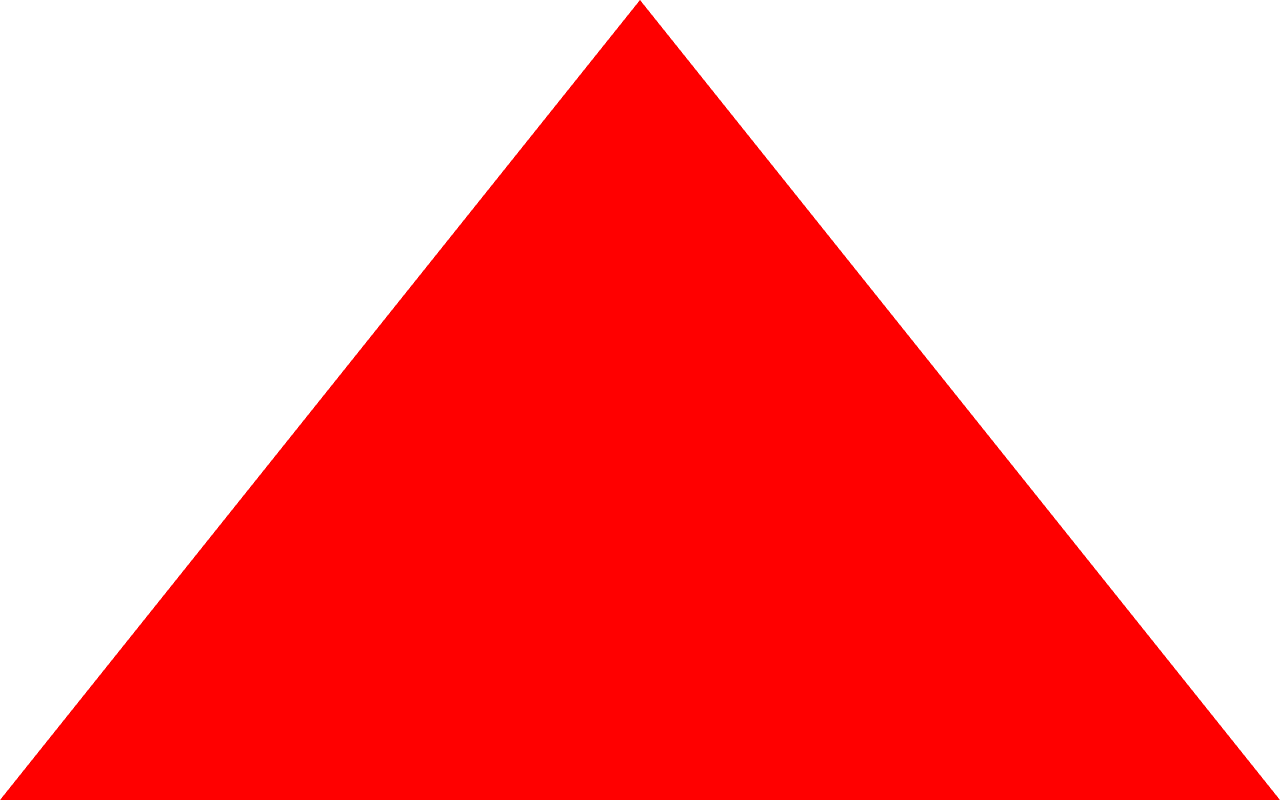
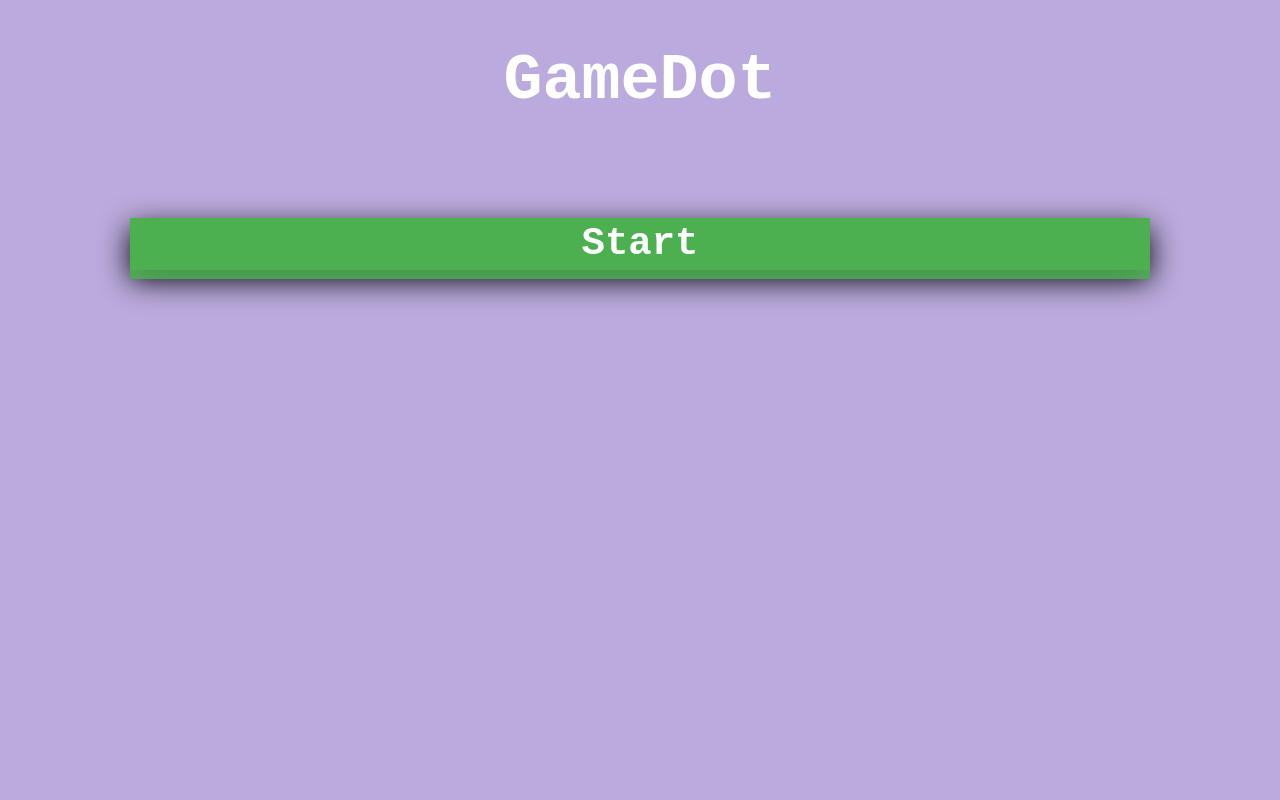
Before and after one commit to renuo/stayOFline, a plain HTML site: page index.html in a window 1280 px wide. Drawn offline with Linux system fonts and the light colour scheme; animation ran at ten frames a second.

Commit message:
add menu

```diff
--- a/index.html
+++ b/index.html
@@ -2,7 +2,7 @@
 <html>
 <head>
     <title>Palujo</title>
-    <meta charset="utf-8" />
+    <meta charset="utf-8"/>
     <script src="engine/Shader.js"></script>
     <script src="engine/Program.js"></script>
     <script src="engine/Buffer.js"></script>
@@ -10,7 +10,7 @@
     <script src="engine/Renderer.js"></script>
     <script src="engine/Game.js"></script>
     <script src="main.js"></script>
-    <link rel="stylesheet" href="styles.css" />
+    <link rel="stylesheet" href="styles.css"/>
 
     <script type="x-shader/x-fragment" id="fragment-shader">
         precision mediump float;
@@ -18,6 +18,9 @@
         void main(void) {
             gl_FragColor = vec4(1.0, 0.0, 0.0, 1.0);
         }
+
+
+
     </script>
 
     <script type="x-shader/x-vertex" id="vertex-shader">
@@ -26,9 +29,14 @@
         void main(void) {
             gl_Position = vertices;
         }
+
     </script>
 </head>
 <body>
-    <canvas id="the-game"></canvas>
+<div id="start-menu">
+    <h1>GameDot</h1>
+    <a id="start-btn" class="btn">Start</a>
+</div>
+<canvas id="the-game" class="game-stopped"></canvas>
 </body>
 </html>
--- a/main.js
+++ b/main.js
@@ -1,17 +1,26 @@
-(function() {
+(function () {
   "use strict";
 
-  var game, canvas, renderer;
-  window.addEventListener('load', function() {
+  var game, canvas, renderer, startBtn;
+
+  window.onload = function () {
     canvas = document.getElementById('the-game');
+    startBtn = document.getElementById('start-btn');
+    startBtn.onclick = function () {
+      canvas.classList.toggle('game-stopped')
+      startGame(canvas);
+    };
+  };
+
+  window.addEventListener('resize', resizeCanvas);
+
+  function startGame(canvas) {
     renderer = new Renderer(canvas);
     renderer.initialize();
     game = new Game(renderer);
     resizeCanvas();
     mainLoop();
-  });
-
-  window.addEventListener('resize', resizeCanvas);
+  }
 
   function resizeCanvas() {
     var devicePixelRatio = window.devicePixelRatio || 1;
--- a/styles.css
+++ b/styles.css
@@ -1,3 +1,8 @@
+body {
+    background-color: #bad;
+    font-family: monospace;
+}
+
 #the-game {
     width: 100%;
     height: 100%;
@@ -5,3 +10,36 @@
     top: 0;
     left: 0;
 }
+
+h1 {
+    color: #fff;
+    font-size: 5em;
+    text-align: center;
+}
+
+.game-stopped {
+    display: none;
+}
+
+.btn {
+    position: relative;
+    color: #fff;
+    text-decoration: none;
+    background-color: #4caf50;
+    font-weight: 700;
+    font-size: 3em;
+    display: block;
+    padding: 4px;
+    box-shadow: 0 9px 0 #4caf50db, 0 10px 30px #000;
+    margin: 100px auto;
+    width: 80%;
+    text-align: center;
+
+    transition: all .1s ease;
+}
+
+.btn:active {
+    box-shadow: 0 3px 0 #4caf50, 0 3px 6px #000;
+    position: relative;
+    top: 6px;
+}
```
